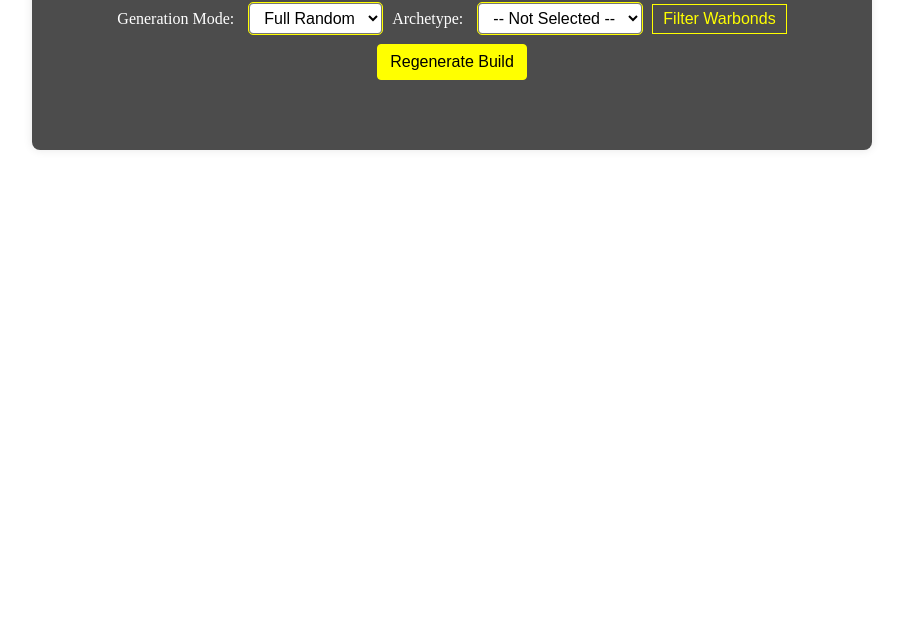
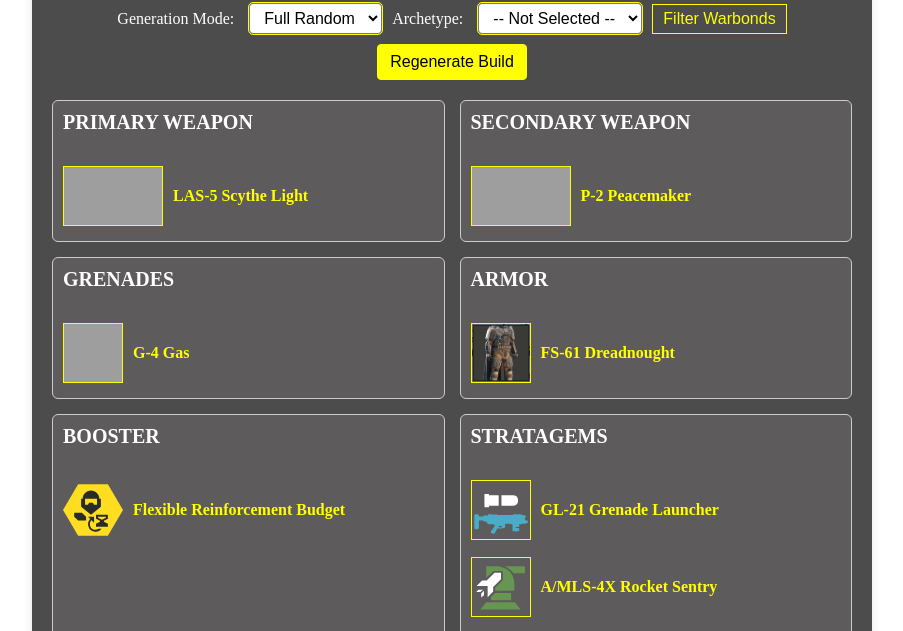
Before and after one commit to z3rattul/helldivers2-build-generator, a plain HTML site: page index.html in a window 1280 px wide. Shown: the part 133-764 px from the top of the page, without its empty margins (188-1091 px from the left). Drawn offline with Linux system fonts and the light colour scheme; grey boxes are pictures that could not be loaded.

Commit message:
fix: add type attribute to ui script

```diff
--- a/index.html
+++ b/index.html
@@ -63,6 +63,6 @@
     <div id="build-output"></div>
 </div>
 
-<script src="js/ui.js"></script>
+<script type="module" src="js/ui.js"></script>
 </body>
 </html>
```
